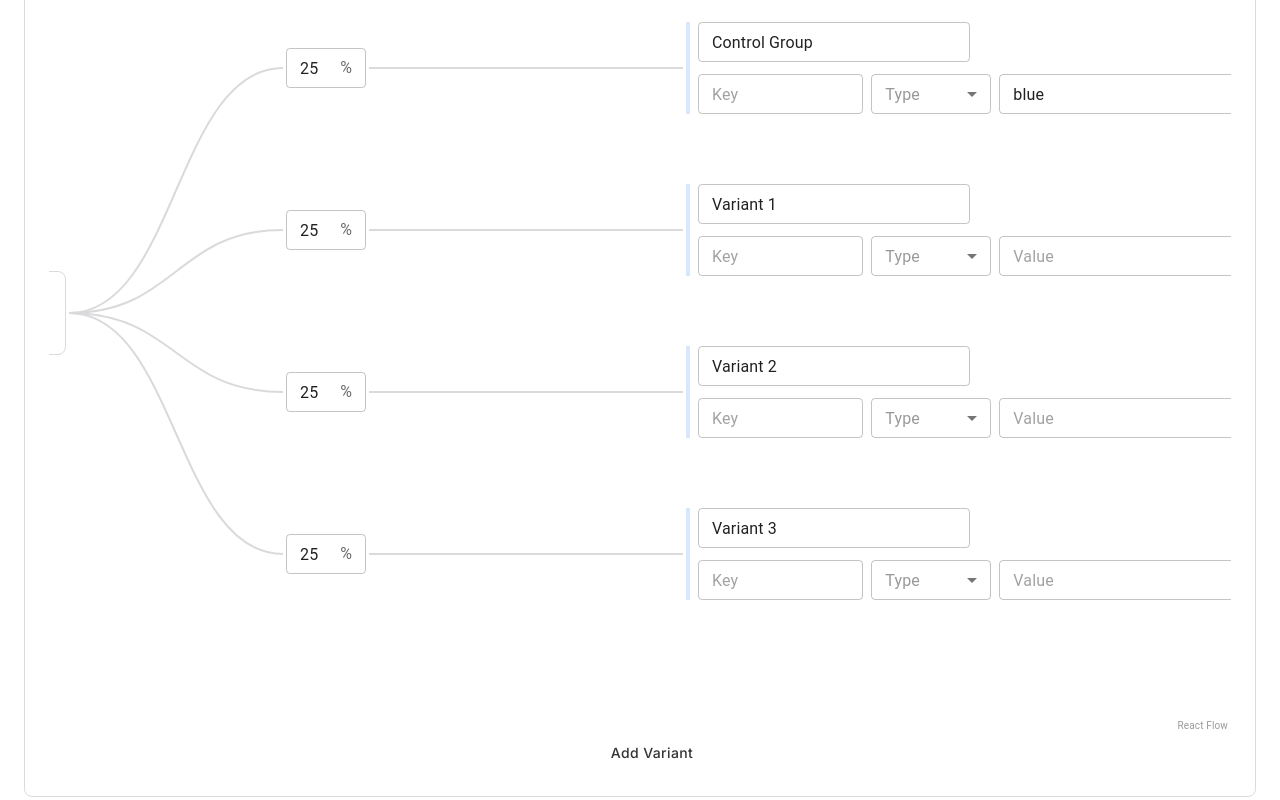
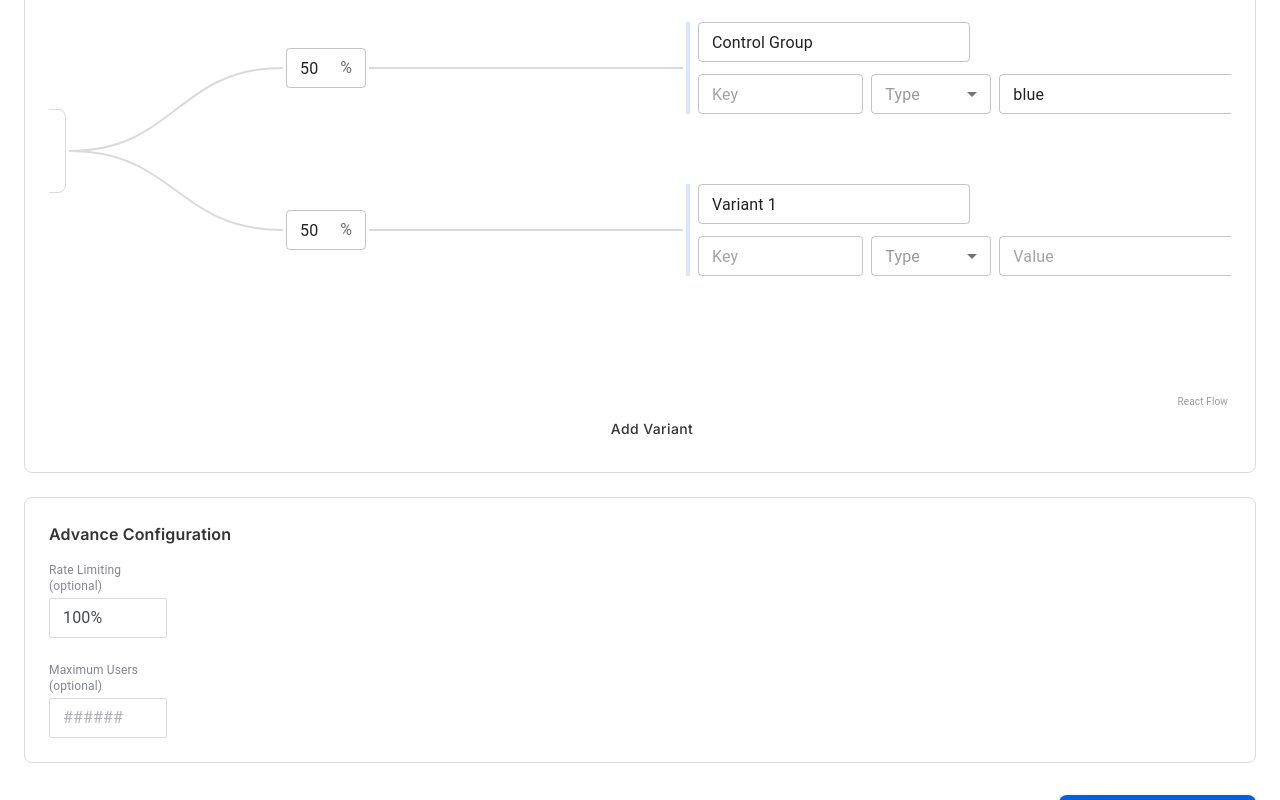
Before and after one commit to dream-horizon-org/ascend-panel, a React (Vite) app: page /create-experiment in a window 1280 px wide. Shown: the part 697-1497 px from the top of the page. Built offline with nearby package versions, Linux system fonts and the light colour scheme; some icons are missing.

Commit message:
fix: keep only 2 variants

```diff
--- a/src/pages/CreateExperiment/index.tsx
+++ b/src/pages/CreateExperiment/index.tsx
@@ -53,27 +53,17 @@ const CreateExperiment = () => {
       variants: [
         {
           name: 'Control Group',
-          trafficSplit: '25',
+          trafficSplit: '50',
           keyValues: [
             { key: '', type: '', value: 'blue' },
           ]
         },
         {
           name: 'Variant 1',
-          trafficSplit: '25',
+          trafficSplit: '50',
           keyValues: [
             { key: '', type: '', value: '' },
           ]
-        },
-        {
-          name: 'Variant 2',
-          trafficSplit: '25',
-          keyValues: [{ key: '', type: '', value: '' }]
-        },
-        {
-          name: 'Variant 3',
-          trafficSplit: '25',
-          keyValues: [{ key: '', type: '', value: '' }]
         },
       ],
     },
```
